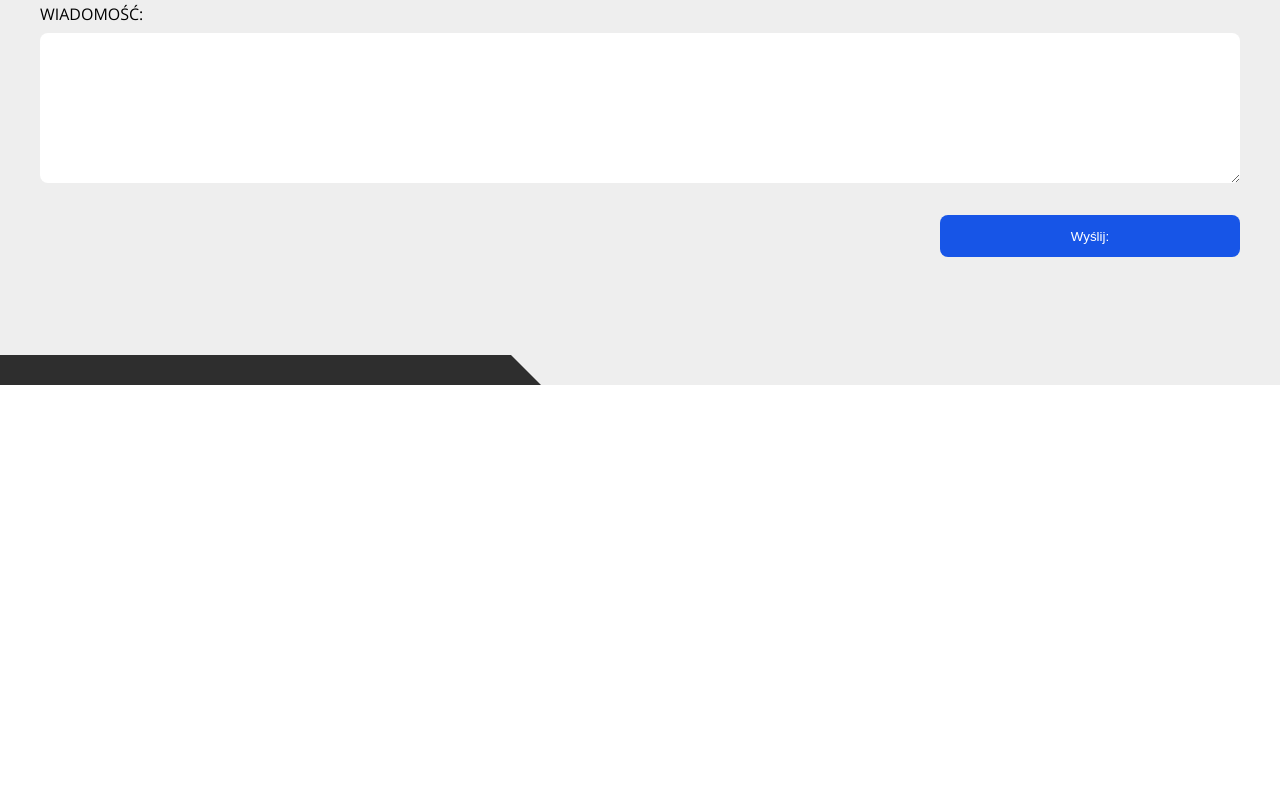
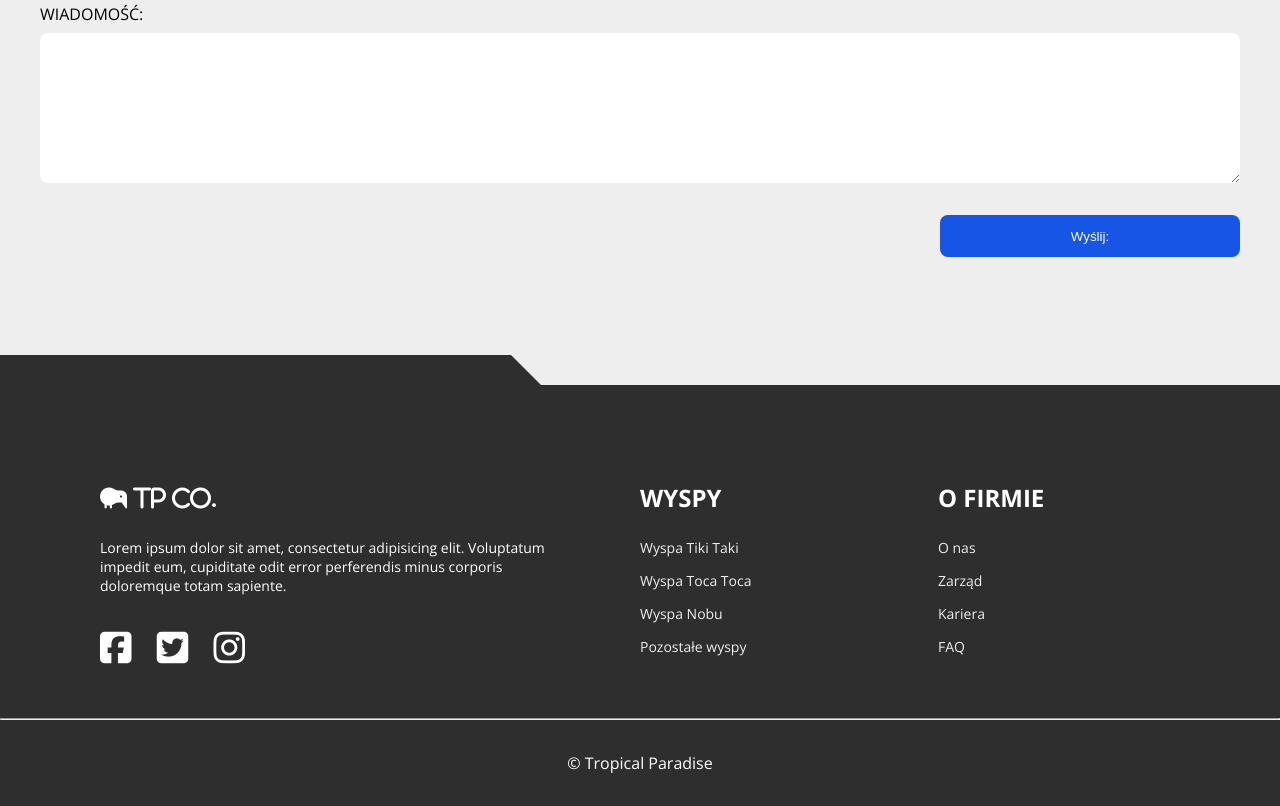
Before and after one commit to MatysVN/Tropical-Paradise, a plain HTML site: page index.html in a window 1280 px wide. Shown: the part 6138-6944 px from the top of the page. Before the commit the page ends 6523 px from the top, so only its background shows below. Drawn offline with nearby package versions, Linux system fonts and the light colour scheme.

Commit message:
added and styled footer

```diff
--- a/index.html
+++ b/index.html
@@ -278,6 +278,43 @@
 
             </div>
         </section>
+        <!-- Footer -->
+        <footer class="footer">
+            <div class="wrapper">
+                <div class="footer__boxes">
+                    <div class="footer__box">
+                        <h3 class="footer__box-title"><i class="fas fa-kiwi-bird"> TP Co.</i></h3>
+                        <p>Lorem ipsum dolor sit amet, consectetur adipisicing elit. Voluptatum impedit eum, cupiditate
+                            odit error perferendis minus corporis doloremque totam sapiente.</p>
+                        <div class="footer__box-social">
+                            <a href="#" class="footer__box-link"><i class="fab fa-facebook-square"></i></a>
+                            <a href="#" class="footer__box-link"><i class="fab fa-twitter-square"></i></a>
+                            <a href="#" class="footer__box-link"><i class="fab fa-instagram"></i></a>
+                        </div>
+                    </div>
+                    <div class="footer__box footer__box-desktop">
+                        <h3 class="footer__box-title">Wyspy</h3>
+                        <ul class="footer__box-list">
+                            <li class="footer__box-list-item"><a href="#">Wyspa Tiki Taki</a></li>
+                            <li class="footer__box-list-item"><a href="#">Wyspa Toca Toca</a></li>
+                            <li class="footer__box-list-item"><a href="#">Wyspa Nobu</a></li>
+                            <li class="footer__box-list-item"><a href="#">Pozostałe wyspy</a></li>
+                        </ul>
+                    </div>
+                    <div class="footer__box footer__box-desktop">
+                        <h3 class="footer__box-title">O firmie</h3>
+                        <ul class="footer__box-list">
+                            <li class="footer__box-list-item"><a href="#">O nas</a></li>
+                            <li class="footer__box-list-item"><a href="#">Zarząd</a></li>
+                            <li class="footer__box-list-item"><a href="#">Kariera</a></li>
+                            <li class="footer__box-list-item"><a href="#">FAQ</a></li>
+                        </ul>
+                    </div>
+                </div>
+            </div>
+            <hr>
+            <p class="footer__bottom-text">&copy; <span class="footer__year"></span> Tropical Paradise</p>
+        </footer>
     </main>
     <script type="text/javascript" src="//code.jquery.com/jquery-1.11.0.min.js"></script>
     <script type="text/javascript" src="//code.jquery.com/jquery-migrate-1.2.1.min.js"></script>
--- a/sass/style.scss
+++ b/sass/style.scss
@@ -430,6 +430,91 @@ body {
 	}
 }
 
+// MAIN > CONTACT
+.contact {
+	position: relative;
+	background-color: $light-white;
+	overflow: hidden;
+	.white-block-left {
+		background-color: $dark;
+	}
+	&__form,
+	&__form-top {
+		display: flex;
+		flex-direction: column;
+	}
+	&__form-label {
+		margin-bottom: 0.5em;
+		text-transform: uppercase;
+	}
+	&__form-input {
+		@include contactForm;
+	}
+	&__form-textarea {
+		@include contactForm;
+		// Secured textarea from expansion
+		width: 100%;
+		max-width: 100%;
+		min-width: 100%;
+		min-height: 150px;
+		max-height: 150px;
+	}
+	&__form-btn {
+		align-self: end;
+		padding: 1em;
+		width: 100%;
+		max-width: 300px;
+		color: $pure-white;
+		border: none;
+		border-radius: 8px;
+		background-color: $main-color;
+		cursor: pointer;
+		&::before {
+			background-color: $secondary-color;
+		}
+	}
+}
+
+// FOOTER
+.footer {
+	color: $pure-white;
+	background-color: $dark;
+	.wrapper {
+		padding: 6em 2em 2em;
+	}
+	&__box {
+		font-size: 1.4rem;
+	}
+	&__box-desktop {
+		display: none;
+	}
+	&__box-title {
+		margin-bottom: 1em;
+		font-size: 3rem;
+		text-transform: uppercase;
+	}
+	&__box-social {
+		margin: 2em 0em 1em;
+	}
+	&__box-link {
+		padding: 0em 0.3em;
+		font-size: 3.6rem;
+		color: $pure-white;
+		text-decoration: none;
+		transition: color 0.3s;
+		&:first-child {
+			padding-left: 0;
+		}
+		&:hover {
+			color: $main-color;
+		}
+	}
+	&__bottom-text {
+		padding: 2em;
+		text-align: center;
+	}
+}
+
 // MEDIA QUERIES
 
 @media (min-width: 374px) {
@@ -498,50 +583,6 @@ body {
 		}
 	}
 }
-// MAIN > CONTACT
-.contact {
-	position: relative;
-	background-color: $light-white;
-	overflow: hidden;
-	.white-block-left {
-		background-color: $dark;
-	}
-	&__form,
-	&__form-top {
-		display: flex;
-		flex-direction: column;
-	}
-	&__form-label {
-		margin-bottom: 0.5em;
-		text-transform: uppercase;
-	}
-	&__form-input {
-		@include contactForm;
-	}
-	&__form-textarea {
-		@include contactForm;
-		// Secured textarea from expansion
-		width: 100%;
-		max-width: 100%;
-		min-width: 100%;
-		min-height: 150px;
-		max-height: 150px;
-	}
-	&__form-btn {
-		align-self: end;
-		padding: 1em;
-		width: 100%;
-		max-width: 300px;
-		color: $pure-white;
-		border: none;
-		border-radius: 8px;
-		background-color: $main-color;
-		cursor: pointer;
-		&::before {
-			background-color: $secondary-color;
-		}
-	}
-}
 
 @media (max-width: 767px) {
 	.reviews.section-padding {
@@ -597,6 +638,35 @@ body {
 	}
 	.offers {
 		background-image: $blue-gradient, url(../img/maldives-3220702_1920.jpg);
+	}
+	.footer {
+		&__boxes {
+			display: flex;
+			justify-content: space-between;
+		}
+		&__box-desktop {
+			display: block;
+		}
+		&__box {
+			margin: 0em 2em;
+			width: 25%;
+			&:first-of-type {
+				width: 50%;
+			}
+		}
+		&__box-title {
+			font-size: 2.4rem;
+		}
+		&__box-list {
+			list-style: none;
+		}
+		&__box-list-item {
+			margin-bottom: 1em;
+			a {
+				color: $light-white;
+				text-decoration: none;
+			}
+		}
 	}
 }
 
```
Also changed, not shown: css/style.css, 1 other file. Lines whose indentation alone changed are shown as unchanged.
